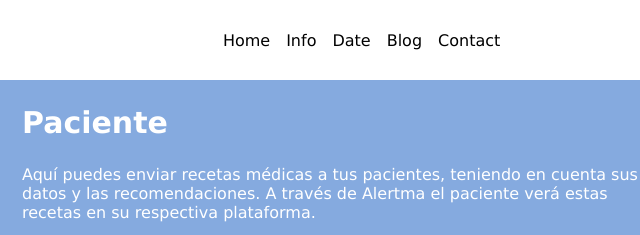
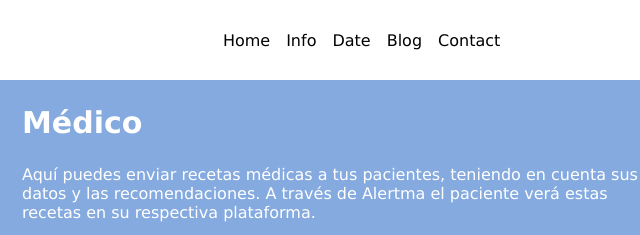
Before and after one commit to Santiagq28/Alertma_Project, a plain HTML site: page html/medico.html in a window 1280 px wide. Shown: the top 235 px of the page, 298-938 px from the left. Drawn offline with Linux system fonts and the light colour scheme.

Commit message:
Update 2.1.2

```diff
--- a/html/medico.html
+++ b/html/medico.html
@@ -32,7 +32,7 @@
         <div class="recetar">
             <div class="recetar2">
                 <div class="datos">
-                    <h2>Paciente</h2>
+                    <h2>Médico</h2>
                     <p>Aquí puedes enviar recetas médicas a tus pacientes, teniendo en cuenta sus datos y las recomendaciones. A través de Alertma el paciente verá estas recetas en su respectiva plataforma.</p>
                 </div>
                 <div class="datos2">
```
